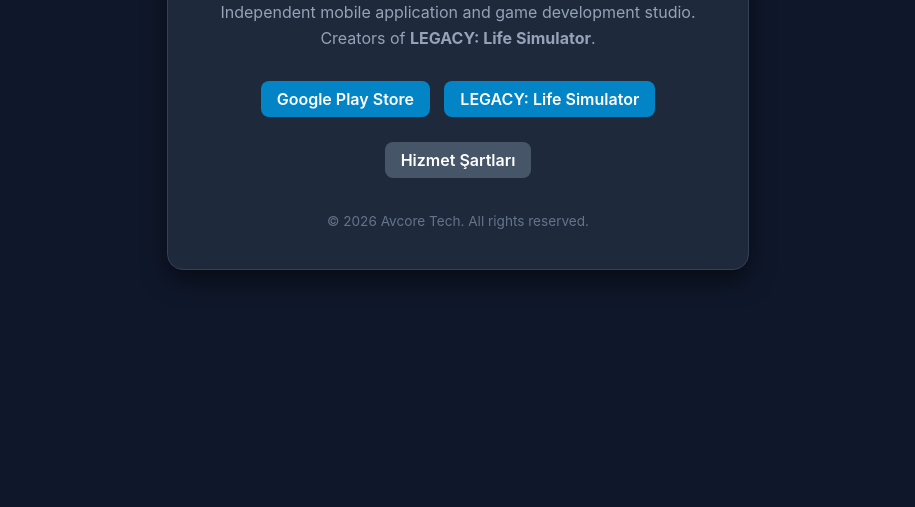
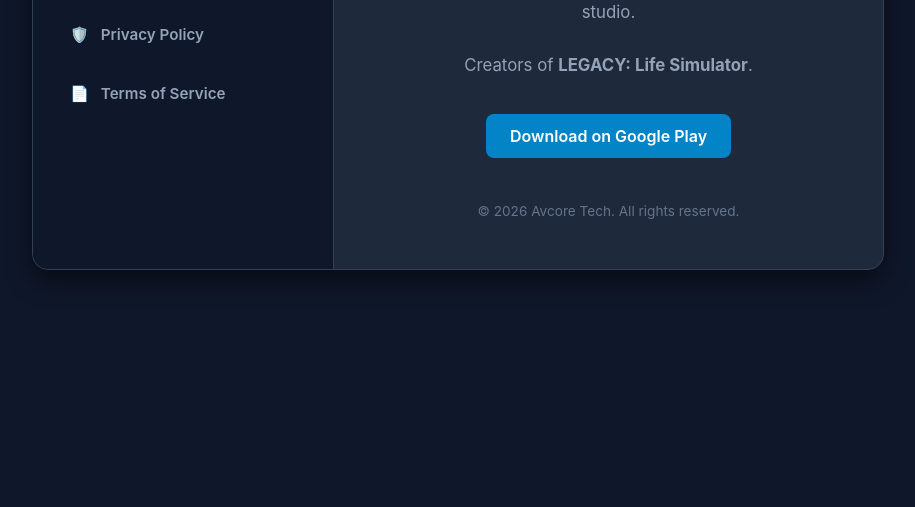
Before and after one commit to avcoretech/avcoretech.github.io, a plain HTML site: page index.html in a window 1280 px wide. Shown: the part 333-840 px from the top of the page, without its empty margins (182-1097 px from the left). Drawn offline with Linux system fonts and the light colour scheme.

Commit message:
Update index.html

```diff
--- a/index.html
+++ b/index.html
@@ -16,69 +16,148 @@
         min-height: 100vh;
         margin: 0;
         padding: 20px;
+    }
+
+    /* Ana Kart Yapısını İkiye Böldük */
+    .card {
+        background-color: #1e293b;
+        border-radius: 16px;
+        box-shadow: 0 10px 25px rgba(0, 0, 0, 0.5);
+        max-width: 850px;
+        width: 100%;
+        border: 1px solid #334155;
+        display: flex; /* Yan yana dizilim için */
+        overflow: hidden; /* Köşelerin yuvarlak kalması için */
+    }
+
+    /* SOL MENÜ (SIDEBAR) TASARIMI */
+    .sidebar {
+        background-color: #0f172a; /* Menü kısmını biraz daha koyu yaptık */
+        width: 260px;
+        padding: 40px 20px;
+        border-right: 1px solid #334155;
+        display: flex;
+        flex-direction: column;
+    }
+    .sidebar h1 {
+        margin: 0 0 30px 0;
+        font-size: 1.8rem;
+        color: #38bdf8;
         text-align: center;
     }
-.card {
+    .nav-link {
+        display: block;
+        background-color: transparent;
+        color: #94a3b8;
+        padding: 14px 16px;
+        border-radius: 8px;
+        font-weight: 600;
+        text-decoration: none;
+        margin-bottom: 10px;
+        transition: all 0.2s ease;
+        border: 1px solid transparent;
+        font-size: 0.95rem;
+    }
+    .nav-link:hover {
         background-color: #1e293b;
-    padding: 40px;
-    border-radius: 16px;
-    box-shadow: 0 10px 25px rgba(0, 0, 0, 0.5);
-    max-width: 500px;
-    width: 100%;
-    border: 1px solid #334155;
+        color: #f8fafc;
+        border-color: #334155;
+        transform: translateX(4px); /* Üzerine gelince hafif sağa kayma efekti */
     }
-h1 {
-    margin: 0 0 10px 0;
-    font-size: 2rem;
-    color: #38bdf8;
+    .nav-icon {
+        margin-right: 8px;
     }
-p {
+
+    /* SAĞ İÇERİK ALANI TASARIMI */
+    .content {
+        padding: 50px 40px;
+        flex: 1;
+        display: flex;
+        flex-direction: column;
+        justify-content: center;
+        text-align: center;
+    }
+    .content p {
         color: #94a3b8;
         line-height: 1.6;
-    margin-bottom: 24px;
+        margin-bottom: 30px;
+        font-size: 1.05rem;
     }
     .badge {
         display: inline-block;
         background-color: #0284c7;
         color: #ffffff;
-    padding: 8px 16px;
+        padding: 12px 24px;
         border-radius: 8px;
         font-weight: 600;
         text-decoration: none;
         margin: 5px;
-    transition: opacity 0.2s;
+        transition: background-color 0.2s;
     }
     .badge:hover {
-    opacity: 0.8;
-}
-.badge-secondary {
-    background-color: #475569; /* Hizmet şartları için daha nötr bir renk */
+        background-color: #0369a1;
     }
     .footer {
-    margin-top: 30px;
+        margin-top: 40px;
         font-size: 0.85rem;
         color: #64748b;
+    }
+
+    /* MOBİL GÖRÜNÜM (TELEFONLAR İÇİN) */
+    @media (max-width: 700px) {
+        .card {
+            flex-direction: column; /* Mobilde alt alta diz */
+        }
+        .sidebar {
+            width: auto;
+            border-right: none;
+            border-bottom: 1px solid #334155;
+            padding: 30px 20px 20px 20px;
+        }
+        .content {
+            padding: 30px 20px;
+        }
+        .nav-link:hover {
+            transform: none;
+        }
     }
 </style>
 </head>
 <body>
+
 <div class="card">
+
+    <!-- SOL MENÜ (SEKMELER) -->
+    <div class="sidebar">
         <h1>Avcore Tech</h1>
-    <p>Independent mobile application and game development studio. Creators of <strong>LEGACY: Life Simulator</strong>.</p>
+
+        <!-- Privacy Policy (Dış bağlantı olduğu için yeni sekmede açılır) -->
+        <a href="https://sites.google.com/view/legacy-privacy-policy/ana-sayfa" target="_blank" class="nav-link">
+            <span class="nav-icon">🛡️</span> Privacy Policy
+        </a>
+
+        <!-- Hizmet Şartları -->
+        <a href="hizmet-sartlari.html" class="nav-link">
+            <span class="nav-icon">📄</span> Terms of Service
+        </a>
+    </div>
+
+    <!-- SAĞ İÇERİK ALANI -->
+    <div class="content">
+        <p>Independent mobile application and game development studio.<br><br> Creators of <strong>LEGACY: Life Simulator</strong>.</p>
 
         <div>
-        <a href="https://play.google.com/store" class="badge">Google Play Store</a>
-        <a href="https://play.google.com/store/apps/details?id=com.avcoretech.legacy.simulator.v1" class="badge">LEGACY: Life Simulator</a>
-    </div>
-
-    <!-- Yeni Eklenen Hizmet Şartları Butonu -->
-    <div style="margin-top: 15px;">
-        <a href="hizmet-sartlari.html" class="badge badge-secondary">Hizmet Şartları</a>
+            <a href="https://play.google.com/store/apps/details?id=com.avcoretech.legacy.simulator.v1" target="_blank" class="badge">
+                Download on Google Play
+            </a>
         </div>
 
         <div class="footer">
             &copy; 2026 Avcore Tech. All rights reserved.
         </div>
     </div>
+
+</div>
+
 </body>
 </html>
```
Lines whose indentation alone changed are shown as unchanged.
